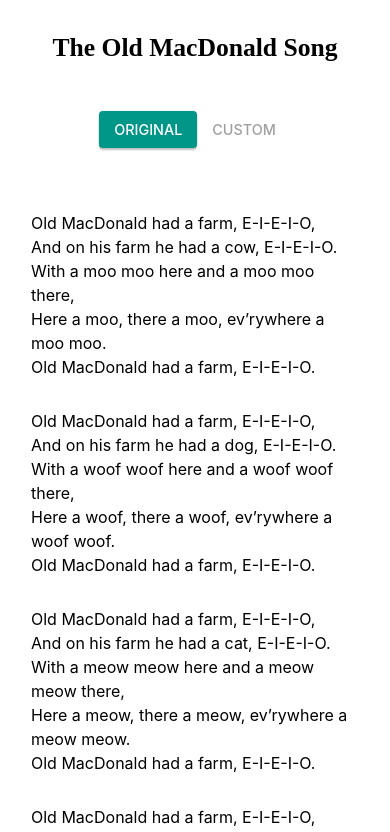
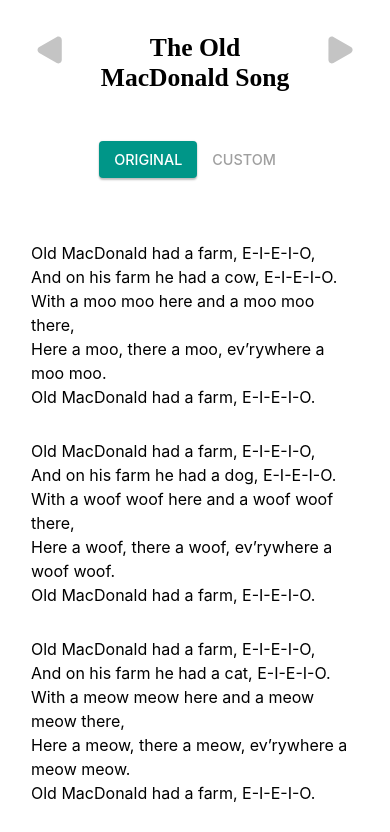
Before and after one commit to gkarapeev/old-mcdonald-spa, a React (Create React App) app: page /old-macdonald/original in a window 390 px wide. Shown: the top 832 px of the page. Built offline with nearby package versions, Linux system fonts and the light colour scheme; a web font is replaced by a local one.

Commit message:
Add a SongNav component. Adjust media queries. Add propy song.

```diff
--- a/src/components/App/App.css
+++ b/src/components/App/App.css
@@ -4,16 +4,20 @@
   flex-direction: column;
   margin-top: 5em;
   margin-bottom: 5em;
+  min-width: 560px;
 }
 
 h1 {
   font-family: ABeeZee;
   text-align: center;
+  margin-left: auto;
+  margin-right: auto;
 }
 
 .song {
   padding: 3.5rem 5.5rem;
   min-height: 900px;
+  position: relative;
 }
 
 ul {
@@ -145,10 +149,12 @@ ul li:focus {
 
   .App {
     margin: 1em;
+    min-width: unset;
   }
 
   h1 {
     font-size: 1.6em;
+    max-width: 260px;
   }
 
   .song {
@@ -175,8 +181,11 @@ ul li:focus {
     margin: 0
   }
 
+  h1 {
+    max-width: 220px;
+  }
+
   .song {
-    border-radius: 0;
     padding: 1em;
   }
 
--- a/src/components/App/App.js
+++ b/src/components/App/App.js
@@ -1,5 +1,6 @@
 import React from 'react'
 import Nav from '../Nav/Nav'
+import SongNav from '../SongNav/SongNav'
 import Paper from '../Paper/Paper'
 import parseVerse from '../../utils/parseVerse'
 import cloneDeep from 'lodash.clonedeep'
@@ -14,6 +15,37 @@ class App extends React.Component {
     }
   }
 
+  handleChangeSong = (direction) => {
+    let songList = this.props.songList
+    let thisTitle = this.state.song.title
+    let thisIndex
+    let nextIndex
+
+    for (let i = 0; i < songList.length; i++) {
+      if (songList[i].title === thisTitle) {
+        thisIndex = i
+        break
+      }
+    }
+
+    if (direction === 'next') {
+      if (thisIndex === songList.length - 1) {
+        nextIndex = 0
+      } else {
+        nextIndex = thisIndex + 1
+      }
+    } else {
+      if (thisIndex === 0) {
+        nextIndex = songList.length - 1
+      } else {
+        nextIndex = thisIndex - 1
+      }
+    }
+
+    let nextPath = songList[nextIndex].path
+    this.props.history.push(nextPath + '/original')
+  }
+
   handleChangeWord = (verseIndex, wordNum, newValue) => {
     let newSong = cloneDeep(this.state.customSong)
     newSong.verses[verseIndex]['word' + wordNum] = newValue
@@ -26,19 +58,19 @@ class App extends React.Component {
     let wordCount = Object.keys(newSong.verses[0]).length
     let newVerse = {}
 
-    for (let i=1; i <= wordCount; i++) {
+    for (let i = 1; i <= wordCount; i++) {
       newVerse['word' + i] = 'word ' + i
     }
 
     newSong.verses.push(newVerse)
-    this.setState({customSong: newSong})
+    this.setState({ customSong: newSong })
   }
 
   handleDeleteVerse = (i) => {
     let newVerses = cloneDeep(this.state.customSong.verses)
     newVerses.splice(i, 1)
 
-    this.setState({customSong: {...this.state.customSong, verses: newVerses}})
+    this.setState({ customSong: { ...this.state.customSong, verses: newVerses } })
   }
 
   generateVerses = (song, custom) => {
@@ -94,7 +126,8 @@ class App extends React.Component {
       <div className="App">
         <Paper bg='white' classes={['song']}>
           <h1>{this.state.song.title}</h1>
-          <Nav song={this.state.song.path}/>
+          <SongNav change={this.handleChangeSong} />
+          <Nav song={this.state.song.path} />
           <ul>
             {this.generateVerses(renderSong, custom).map((verse, index) => {
               return (
--- a/src/components/Paper/Paper.css
+++ b/src/components/Paper/Paper.css
@@ -6,3 +6,10 @@
 .paper.white {
   background-color: white;
 }
+
+@media screen and (max-width: 450px) {
+  .paper {
+    border-radius: 0;
+    box-shadow: none;
+  }
+}
--- /dev/null
+++ b/src/components/SongNav/SongNav.css
@@ -0,0 +1,53 @@
+.song-nav {
+  position: absolute;
+  display: flex;
+  justify-content: space-between;
+  width: 82%;
+  top: 5.1em;
+  left: 50%;
+  transform: translateX(-50%);
+  margin: 0;
+}
+
+.nav-arrow {
+  fill: #c4c4c4;
+  width: 30px;
+  height: 30px;
+}
+
+@keyframes bounce {
+  0% {
+    transform: translateX(0);
+  }
+
+  25% {
+    transform: translateX(2px)
+  }
+
+  75% {
+    transform: translateX(-2px)
+  }
+
+  100% {
+    transform: translateX(0)
+  }
+}
+
+.song-nav svg:hover {
+  filter: drop-shadow( 1px 1px 3px rgba(0, 0, 0, 0.25));
+  transition: all 0.3s;
+  fill: #009688;
+  cursor: pointer;
+  animation: bounce 1.5s infinite;
+}
+
+#nav-arrow-path-left {
+  transform-origin: center center;
+  transform: rotate(180deg);
+}
+
+@media screen and (max-width: 560px) {
+  .song-nav {
+    top: 2.2em;
+  }
+}
--- /dev/null
+++ b/src/components/SongNav/SongNav.js
@@ -0,0 +1,21 @@
+import React from 'react'
+import './SongNav.css'
+
+const SongNav = (props) => {
+  return(
+    <nav className='song-nav'>
+      <div className='arrow' onClick={() => props.change('prev')}>
+      <svg className='nav-arrow' id='nav-arrow-left' width="15" height="18" viewBox="0 0 15 18" fill="none" xmlns="http://www.w3.org/2000/svg">
+        <path className='nav-arrow-path' id='nav-arrow-path-left' d="M14 7.26795C15.3333 8.03775 15.3333 9.96225 14 10.7321L3.5 16.7942C2.16667 17.564 0.499999 16.6018 0.499999 15.0622L0.5 2.93782C0.5 1.39822 2.16667 0.43597 3.5 1.20577L14 7.26795Z"/>
+      </svg>
+      </div>
+      <div className='arrow' onClick={() => props.change('next')}>
+      <svg className='nav-arrow' id='nav-arrow-right' width="15" height="18" viewBox="0 0 15 18" fill="none" xmlns="http://www.w3.org/2000/svg">
+        <path className='nav-arrow-path' id='nav-arrow-path-right' d="M14 7.26795C15.3333 8.03775 15.3333 9.96225 14 10.7321L3.5 16.7942C2.16667 17.564 0.499999 16.6018 0.499999 15.0622L0.5 2.93782C0.5 1.39822 2.16667 0.43597 3.5 1.20577L14 7.26795Z"/>
+      </svg>
+      </div>
+    </nav>
+  )
+};
+
+export default SongNav;
--- /dev/null
+++ b/src/data/propy_song.js
@@ -0,0 +1,33 @@
+export default {
+  title: 'The Propy Song',
+  path: '/propy-song',
+  verses: [
+    {
+      word1: 'cow',
+      word2: 'moo'
+    },
+    {
+      word1: 'dog',
+      word2: 'woof'
+    },
+    {
+      word1: 'cat',
+      word2: 'meow'
+    },
+    {
+      word1: 'pig',
+      word2: 'oink'
+    },
+    {
+      word1: 'rat',
+      word2: 'squeak'
+    }
+  ],
+  lines: [
+    'Aideeee az sam *1* propy, *2*,',
+    'Aideeee az sam *1* propy, *2*',
+    'Aideeee az sam *1* propy, *2*',
+    'Aideeee az sam *1* propy, *2*',
+    'Aideeee az sam *1* propy, *2*'
+  ]
+}
--- a/src/data/song_list.js
+++ b/src/data/song_list.js
@@ -1,7 +1,9 @@
 import georgi_song from './georgi_song'
 import old_macdonald from './old_macdonald'
+import propy_song from './propy_song'
 
 export default [
   georgi_song,
-  old_macdonald
+  old_macdonald,
+  propy_song
 ]
--- a/src/index.js
+++ b/src/index.js
@@ -15,7 +15,7 @@ ReactDOM.render(
     <Switch>
       {song_list.map((song, index) => {
         return (
-          <Route path={song.path + '/:mode'} render={(props) => <App {...props} song={song}/>} key={index}/>
+          <Route path={song.path + '/:mode'} render={(props) => <App {...props} song={song} songList={song_list}/>} key={index}/>
         )
       })}
       <Redirect to='/old-macdonald/original' />
```
